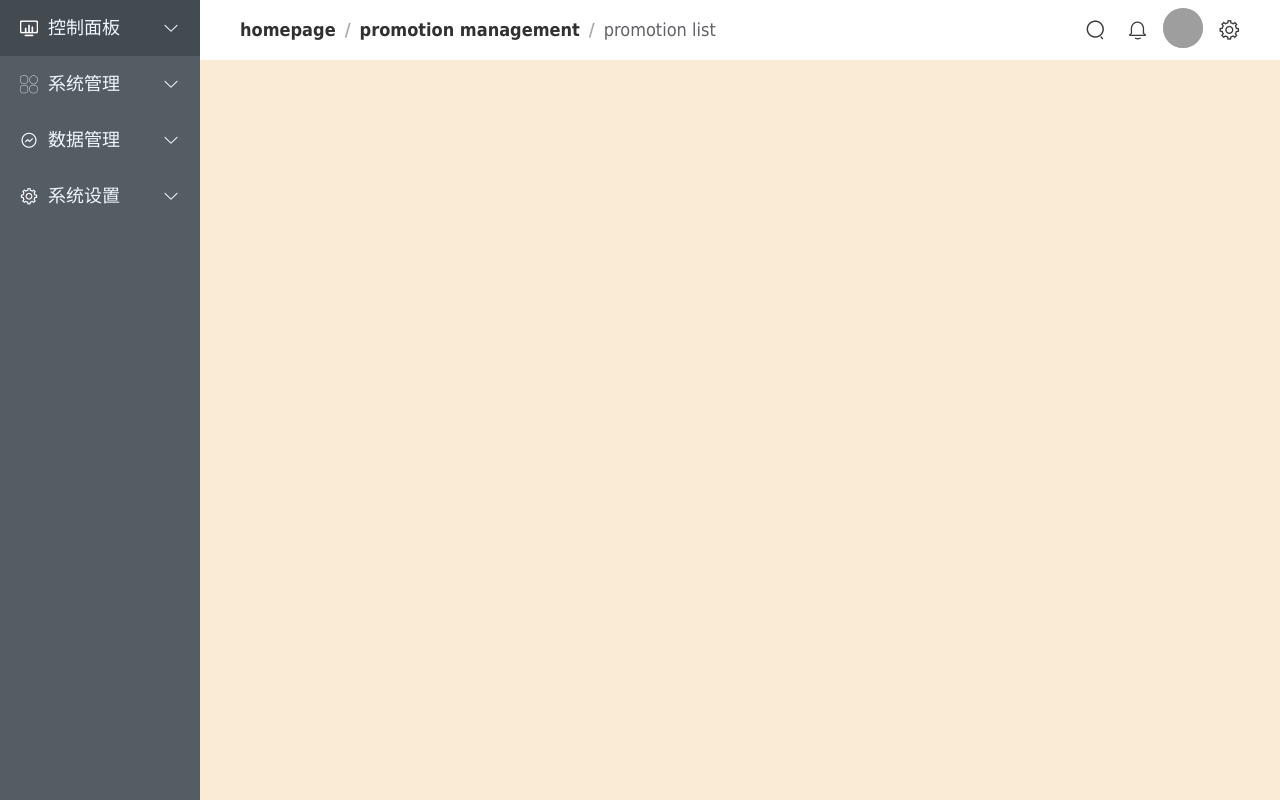
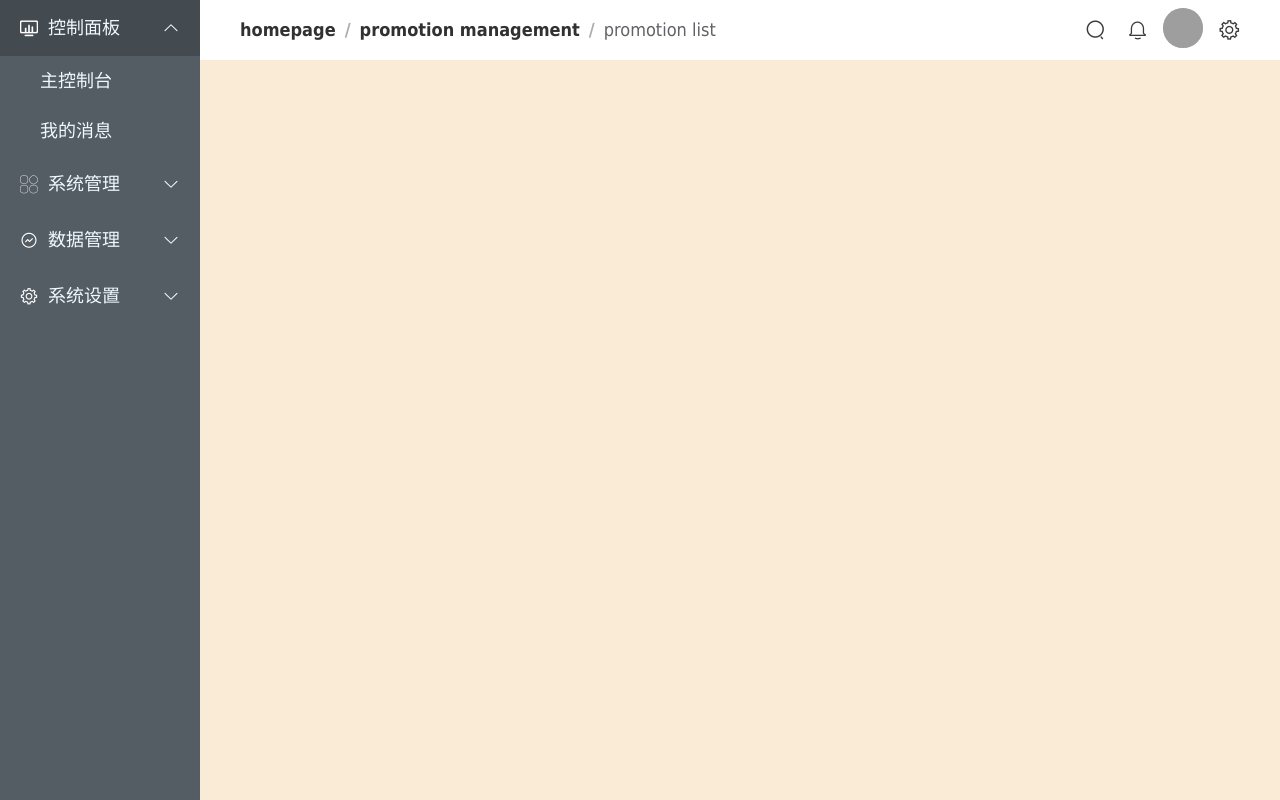
Before and after one commit to wangziyi333/English_FUNNING_LEARN, a Vue app: page / in a window 1280 px wide. Both pictures are taken after a click on the element "控制面板". Built offline with nearby package versions, Linux system fonts and the light colour scheme; grey boxes are pictures that could not be loaded; the HTML template or start-up script is replaced by a standard one.

Commit message:
chore: 修复了默认展开但字体颜色不变跳转不实现的问题

```diff
--- a/src/components/useNav.vue
+++ b/src/components/useNav.vue
@@ -22,7 +22,6 @@ onMounted(() => {
     text-color="#fff"
     @open="handleOpen"
     @close="handleClose"
-    :router="true"
     :default-active="activeIndex"
   >
     <el-sub-menu index="1">
@@ -30,11 +29,15 @@ onMounted(() => {
         <i class="iconfont icon-kongzhitai"></i>
         <span>控制面板</span>
       </template>
-      <el-menu-item index="1-1" style="font-size: large"
-        ><RouterLink to="/console" active-class="active">主控制台</RouterLink></el-menu-item
+      <el-menu-item style="font-size: large"
+        ><RouterLink to="/console" active-class="active" index="1-1"
+          >主控制台</RouterLink
+        ></el-menu-item
       >
-      <el-menu-item index="1-2" style="font-size: large"
-        ><RouterLink to="/messages" active-class="active">我的消息</RouterLink></el-menu-item
+      <el-menu-item style="font-size: large"
+        ><RouterLink to="/messages" active-class="active" index="1-2"
+          >我的消息</RouterLink
+        ></el-menu-item
       >
     </el-sub-menu>
     <el-sub-menu index="2">
@@ -42,8 +45,10 @@ onMounted(() => {
         <i class="iconfont icon-guanli"></i>
         <span>系统管理</span>
       </template>
-      <el-menu-item index="2-1" style="font-size: large"
-        ><RouterLink to="/user_mag" active-class="active">用户管理</RouterLink></el-menu-item
+      <el-menu-item style="font-size: large"
+        ><RouterLink to="/user_mag" active-class="active" index="2-1"
+          >用户管理</RouterLink
+        ></el-menu-item
       >
     </el-sub-menu>
     <el-sub-menu index="3">
@@ -51,8 +56,10 @@ onMounted(() => {
         <i class="iconfont icon-shuju"></i>
         <span>数据管理</span>
       </template>
-      <el-menu-item index="3-1" style="font-size: large"
-        ><RouterLink to="notice" active-class="active">通知公告</RouterLink></el-menu-item
+      <el-menu-item style="font-size: large"
+        ><RouterLink to="notice" active-class="active" index="3-1"
+          >通知公告</RouterLink
+        ></el-menu-item
       >
     </el-sub-menu>
     <el-sub-menu index="4">
@@ -60,11 +67,13 @@ onMounted(() => {
         <i class="iconfont icon-icon_shezhi"></i>
         <span>系统设置</span>
       </template>
-      <el-menu-item index="4-1" style="font-size: large"
-        ><RouterLink to="/prs_set" active-class="active">个人设置</RouterLink></el-menu-item
+      <el-menu-item style="font-size: large"
+        ><RouterLink to="/prs_set" active-class="active" index="4-1"
+          >个人设置</RouterLink
+        ></el-menu-item
       >
-      <el-menu-item index="4-2" style="font-size: large"
-        ><RouterLink to="/sys_set" active-class="active">系统设置</RouterLink>
+      <el-menu-item style="font-size: large"
+        ><RouterLink to="/sys_set" active-class="active" index="4-2">系统设置</RouterLink>
       </el-menu-item>
     </el-sub-menu>
   </el-menu>
```
